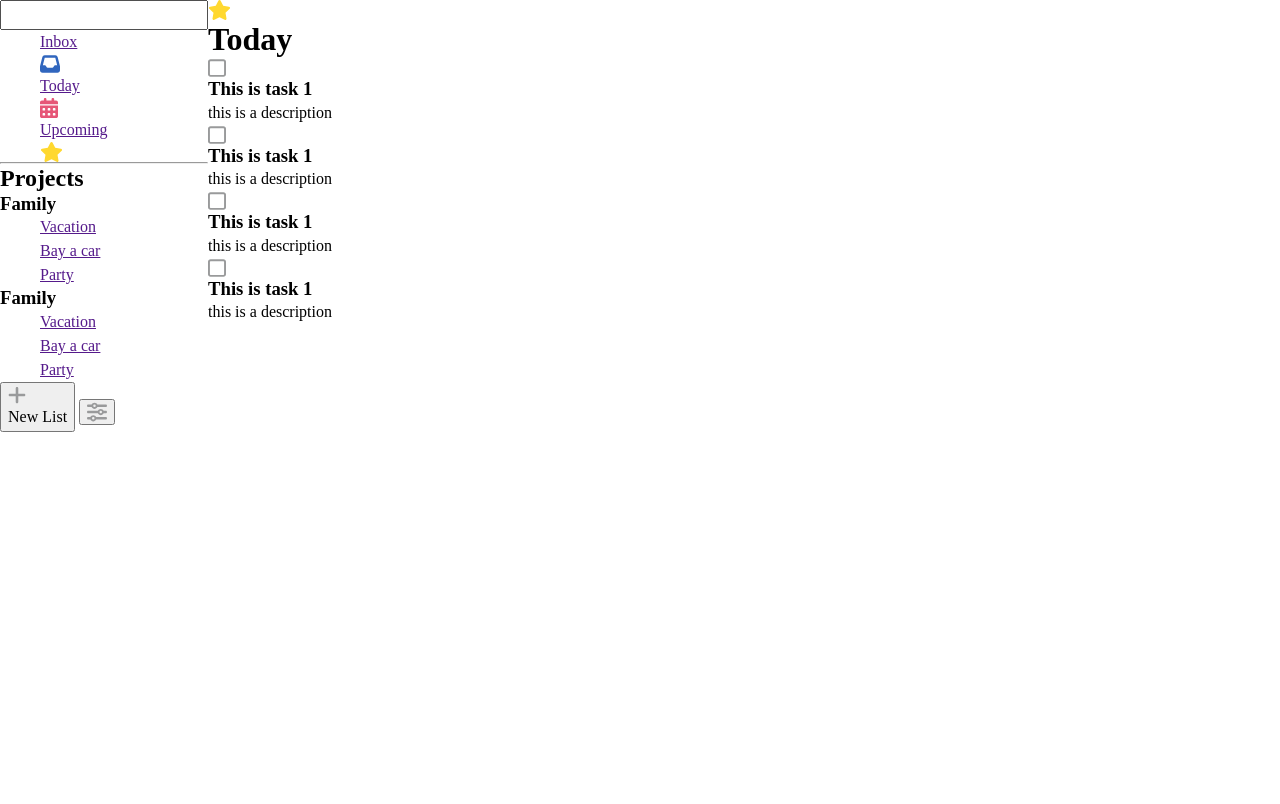
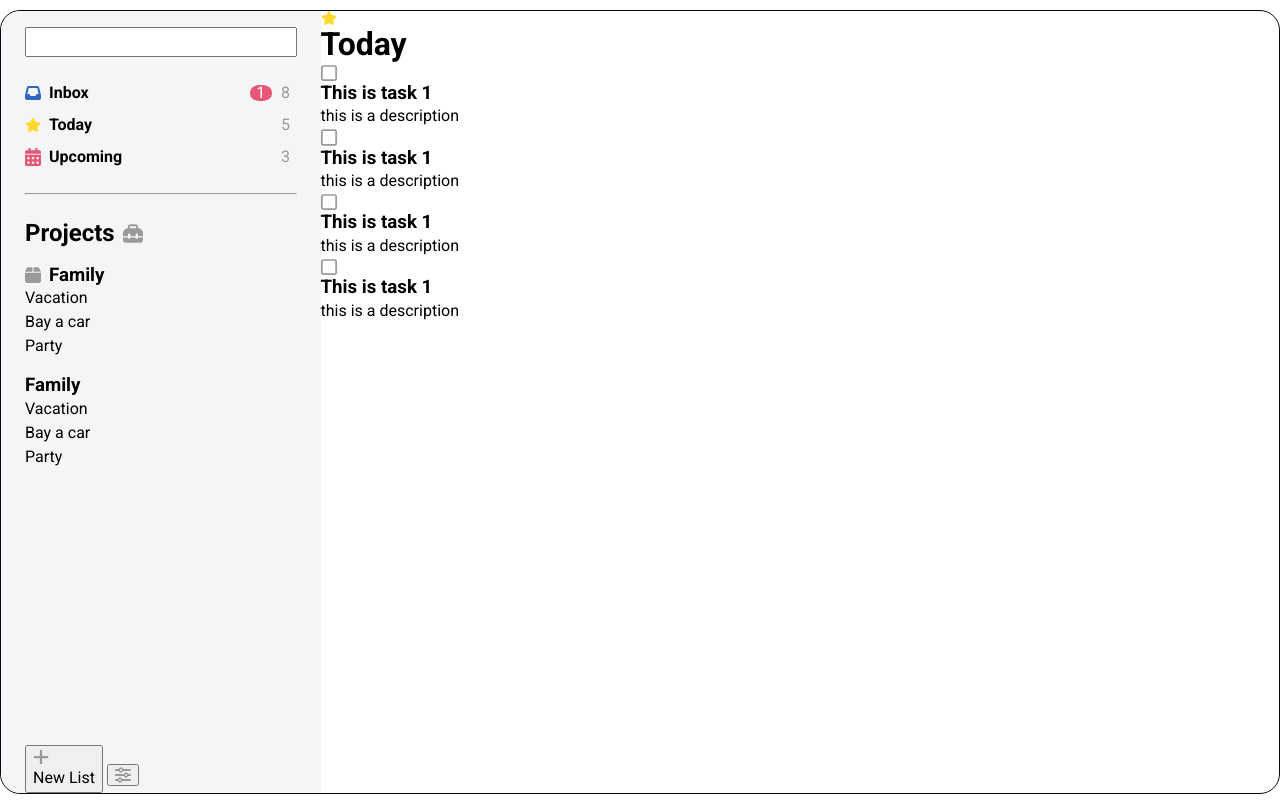
Before and after one commit to Moath-COE/MoazToDo, a website built with webpack: page src/templates/template.html in a window 1280 px wide. Built offline with nearby package versions, Linux system fonts and the light colour scheme.

Commit message:
Style navbar tabs section

```diff
--- a/src/js/index.js
+++ b/src/js/index.js
@@ -1,3 +1,5 @@
 import "../styles/main.css";
+import "../styles/canvas.css";
+import "../styles/nav.css";
 
 console.log("Hello, World!");
--- /dev/null
+++ b/src/styles/canvas.css
@@ -0,0 +1,4 @@
+/* Canvas styles */
+main {
+  flex: 1;
+}
--- a/src/styles/main.css
+++ b/src/styles/main.css
@@ -1,3 +1,6 @@
+/* CSS imports */
+@import url("https://fonts.googleapis.com/css2?family=Roboto:ital,wght@0,100..900;1,100..900&display=swap");
+
 /* CSS resets */
 
 /* 1. Use a more-intuitive box-sizing model */
@@ -74,6 +77,15 @@ h6 {
 ul,
 ol {
   list-style: none;
+  padding: 0;
+}
+
+/* 11. Remove link styles */
+a {
+  font-style: none;
+  color: inherit;
+  text-transform: none;
+  text-decoration: none;
 }
 
 /* Colors & Defaults */
@@ -93,9 +105,16 @@ ol {
 /* General styles */
 
 body {
+  font-family: "Roboto", sans-serif;
+  height: 98vh;
+  max-width: 1280px;
+  border: solid var(--text-color) 1px;
+  border-radius: 20px;
+  margin: 10px auto;
+  overflow: hidden;
   display: flex;
 }
 
 .icon {
-  height: 20px;
+  width: 1rem;
 }
--- a/src/styles/nav.css
+++ b/src/styles/nav.css
@@ -0,0 +1,91 @@
+/* Main styles */
+nav {
+  width: 25%;
+  flex-shrink: 0;
+  background: var(--light-gray);
+  padding: 1rem 1.5rem 0 1.5rem;
+  display: flex;
+  flex-direction: column;
+  align-items: center;
+  justify-content: space-between;
+  border-radius: 20px 0 0 20px;
+}
+
+.top,
+.nav_footer {
+  width: 100%;
+}
+
+.top,
+.tabs {
+  display: flex;
+  flex-direction: column;
+  gap: 1.5rem;
+}
+
+.nav_tabs_sections {
+  display: flex;
+  flex-direction: column;
+  gap: 0.5rem;
+}
+
+.nav_projects_section {
+  display: flex;
+  flex-direction: column;
+  gap: 1rem;
+}
+
+.nav_tab_item {
+  display: flex;
+  flex: 1;
+  justify-content: space-between;
+  align-items: center;
+  font-weight: bolder;
+}
+
+.nav_tab_item a,
+.nav_project_brief span {
+  display: flex;
+  align-items: center;
+  gap: 0.5rem;
+}
+
+.tab_notes_num {
+  display: flex;
+  align-items: center;
+  gap: 0.2rem;
+  font-size: medium;
+}
+
+.tab_notes_num .important,
+.tab_notes_num .normal {
+  padding: 0 0.4rem;
+  font-weight: normal;
+}
+
+.tab_notes_num .important {
+  background-color: var(--red);
+  border-radius: 45%;
+  color: var(--bg-main);
+  line-height: 1;
+}
+
+.tab_notes_num .important:empty {
+  display: none;
+}
+
+.tab_notes_num .normal {
+  color: var(--dark-gray);
+}
+
+/* Projects section */
+
+.nav_projects_title {
+  display: flex;
+  align-items: center;
+  gap: 0.5rem;
+}
+
+.nav_projects_title .icon {
+  width: 1.3rem;
+}
--- a/src/templates/template.html
+++ b/src/templates/template.html
@@ -3,47 +3,73 @@
   <head>
     <meta charset="UTF-8" />
     <meta name="viewport" content="width=device-width, initial-scale=1.0" />
-    <link rel="stylesheet" href="../styles/main.css" />
-    <link rel="stylesheet" href="../styles/nav.css" />
     <title>Document</title>
   </head>
   <body>
-    <nav>
+    <nav class="navbar">
+      <div class="top">
         <input type="text" name="" id="" />
-      <ul>
-        <li>
-          <a href="">Inbox</a
+        <div class="tabs">
+          <ul class="nav_tabs_sections">
+            <li class="nav_tab_item">
+              <a href=""
                 ><img
                   src="../assets/icons/inbox-solid (1).svg"
-            alt="inbox"
+                  alt="calendar-days-solid"
                   class="icon"
-          />
-          <div></div>
+                />Inbox</a
+              >
+              <div class="tab_notes_num">
+                <span class="important">1</span>
+                <span class="normal">8</span>
+              </div>
             </li>
-        <li>
-          <a href="">Today</a
+            <li class="nav_tab_item">
+              <a href=""
+                ><img
+                  src="../assets/icons/star-solid.svg"
+                  alt="calendar-days-solid"
+                  class="icon"
+                />Today</a
+              >
+              <div class="tab_notes_num">
+                <span class="important"></span>
+                <span class="normal">5</span>
+              </div>
+            </li>
+            <li class="nav_tab_item">
+              <a href=""
                 ><img
                   src="../assets/icons/calendar-days-solid.svg"
                   alt="calendar-days-solid"
                   class="icon"
-          />
-          <div></div>
-        </li>
-        <li>
-          <a href="">Upcoming</a
-          ><img
-            src="../assets/icons/star-solid.svg"
-            alt="star-solid"
-            class="icon"
-          />
-          <div></div>
+                />Upcoming</a
+              >
+              <div class="tab_notes_num">
+                <span class="important"></span>
+                <span class="normal">3</span>
+              </div>
             </li>
           </ul>
           <hr />
           <div class="nav_projects_section">
+            <div class="nav_projects_title">
               <h2>Projects</h2>
+              <img
+                src="../assets/icons/toolbox-solid.svg"
+                alt="toolbox-solid"
+                class="icon"
+              />
+            </div>
             <div class="nav_project_brief">
+              <span>
+                <img
+                  src="../assets/icons/box-solid.svg"
+                  class="icon"
+                  alt="box-solid"
+                />
                 <h3>Family</h3>
+              </span>
               <ul>
                 <li><a href="">Vacation</a></li>
                 <li><a href="">Bay a car</a></li>
@@ -57,6 +83,8 @@
                 <li><a href="">Bay a car</a></li>
                 <li><a href="">Party</a></li>
               </ul>
+            </div>
+          </div>
         </div>
       </div>
       <div class="nav_footer">
@@ -76,7 +104,7 @@
         </button>
       </div>
     </nav>
-    <main>
+    <main class="canvas">
       <h1>
         <img
           src="../assets/icons/star-solid.svg"
```
Also changed, not shown: dist/19792f8e7be3f2fbf9a1.svg (added), dist/1bbb141dd90cd50cbece.svg (added), dist/2f869c59b7bb8fc8e750.svg (added), dist/4ecb6efbd5798547922a.svg (added), dist/561c6c17f430626a9ba1.svg (added), dist/c4f02bae011fd28fcc2e.svg (added), dist/index.html, dist/main.js, src/assets/icons/toolbox-solid.svg (added), src/styles/components.css (added), 1 other file. Lines whose indentation alone changed are shown as unchanged.
